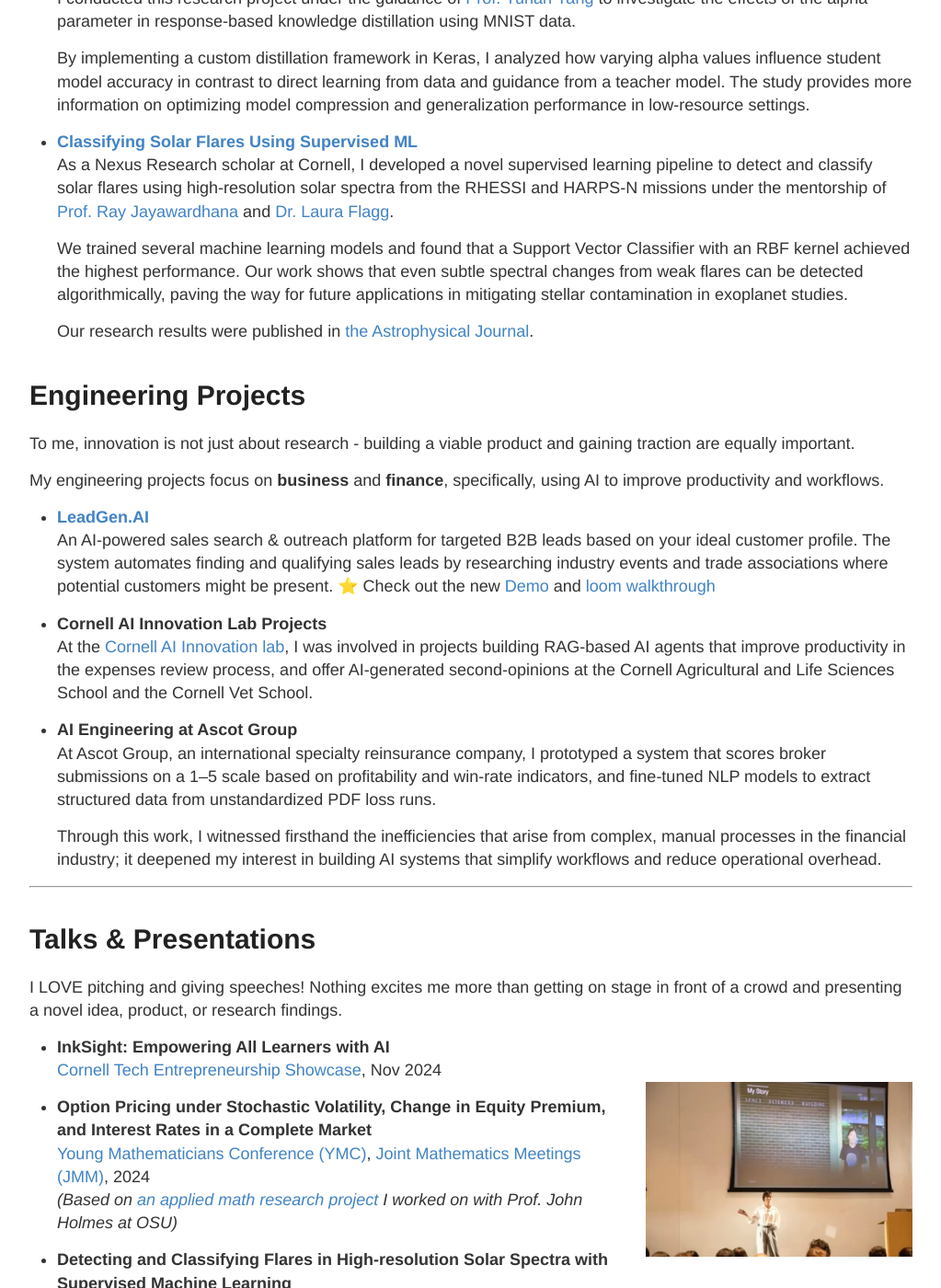
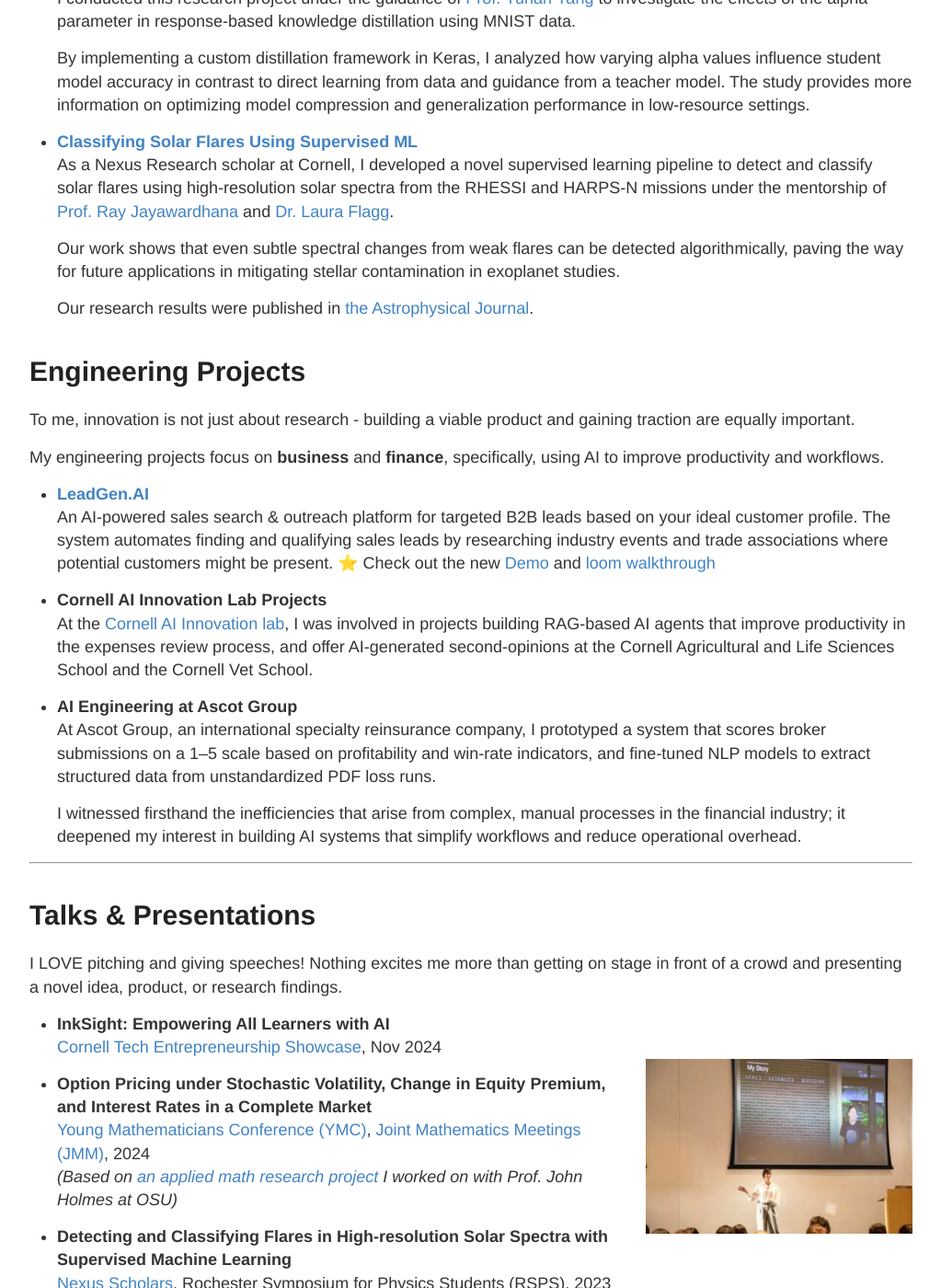
Before and after one commit to nicolehao34/nicolehao34.github.io, a Jekyll site: the page built from index.md, in a window 1280 px wide and 1400 px high, scrolled down 1605 px. Shown: the whole window at 92% size, without its empty margins (128-1151 px from the left). Built offline with Jekyll 4.4.1, drawn with Linux system fonts in a browser that asks for light colours; some of the changed text lies outside the part shown.

Commit message:
updaye index.md

```diff
--- a/index.md
+++ b/index.md
@@ -30,7 +30,7 @@ This is why I am an ardent advocate for educational access through **EdTech**. I
 # Research Projects
 I've led both engineering and research projects, grounded in the belief that impactful work begins with innovation, and research is at the heart of that. <br>
 
-My research centers on applying **math** and **AI/ML** to solve real-world problems in science and education.
+My research centers on applying **Math** and **AI/ML** to solve real-world problems in science and education.
 
 -  **[InkSight AI](https://github.com/Cornell-InkSight/InkSightMVP.git)** <br>
 Do you know that many students with visual impairments are charged as much as $100 per hour for note-taking assistance, just to access the same classroom content as everyone else? <br>
@@ -57,7 +57,7 @@ I conducted this research project under the guidance of [Prof. Yunan Yang](https
 - **[Classifying Solar Flares Using Supervised ML](https://github.com/nicolehao34/solar_flares_classification)** <br>
 As a Nexus Research scholar at Cornell, I developed a novel supervised learning pipeline to detect and classify solar flares using high-resolution solar spectra from the RHESSI and HARPS-N missions under the mentorship of [Prof. Ray Jayawardhana](https://www.drrayjay.net/) and [Dr. Laura Flagg](https://lauraflagg.github.io/).
 
-  We trained several machine learning models and found that a Support Vector Classifier with an RBF kernel achieved the highest performance. Our work shows that even subtle spectral changes from weak flares can be detected algorithmically, paving the way for future applications in mitigating stellar contamination in exoplanet studies.
+  Our work shows that even subtle spectral changes from weak flares can be detected algorithmically, paving the way for future applications in mitigating stellar contamination in exoplanet studies.
 
   Our research results were published in [the Astrophysical Journal](https://iopscience.iop.org/article/10.3847/1538-4357/ad5be3).
 
@@ -77,7 +77,7 @@ At the [Cornell AI Innovation lab](https://it.cornell.edu/ai-innovation-lab), I
 - **AI Engineering at Ascot Group** <br>
 At Ascot Group, an international specialty reinsurance company, I prototyped a system that scores broker submissions on a 1–5 scale based on profitability and win-rate indicators, and fine-tuned NLP models to extract structured data from unstandardized PDF loss runs.
 
-  Through this work, I witnessed firsthand the inefficiencies that arise from complex, manual processes in the financial industry; it deepened my interest in building AI systems that simplify workflows and reduce operational overhead.
+   I witnessed firsthand the inefficiencies that arise from complex, manual processes in the financial industry; it deepened my interest in building AI systems that simplify workflows and reduce operational overhead.
 
 ------
 
```
Also changed, not shown: other parts of index.md (+2 -2 lines).
